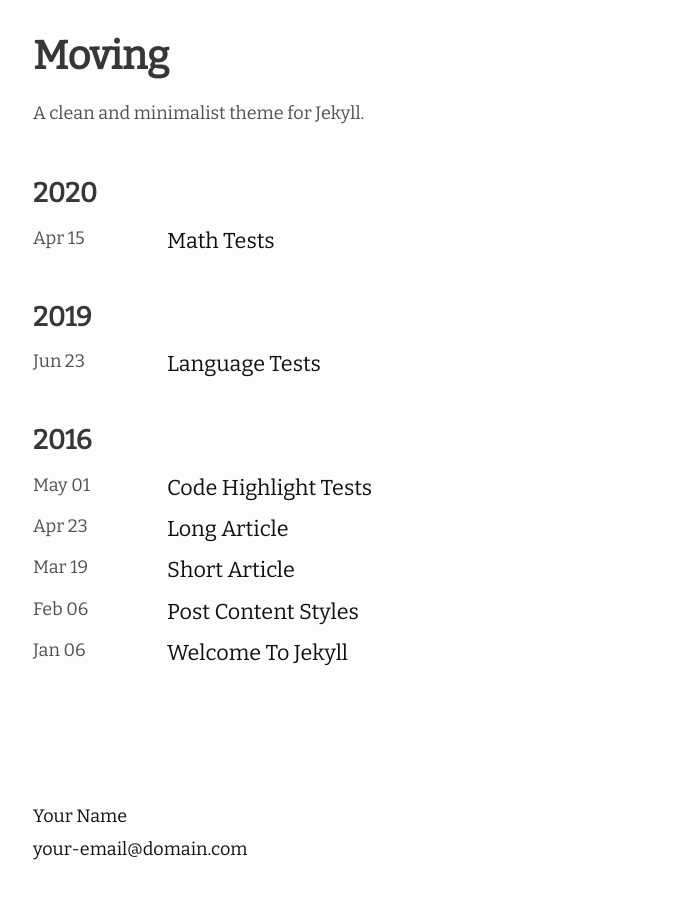
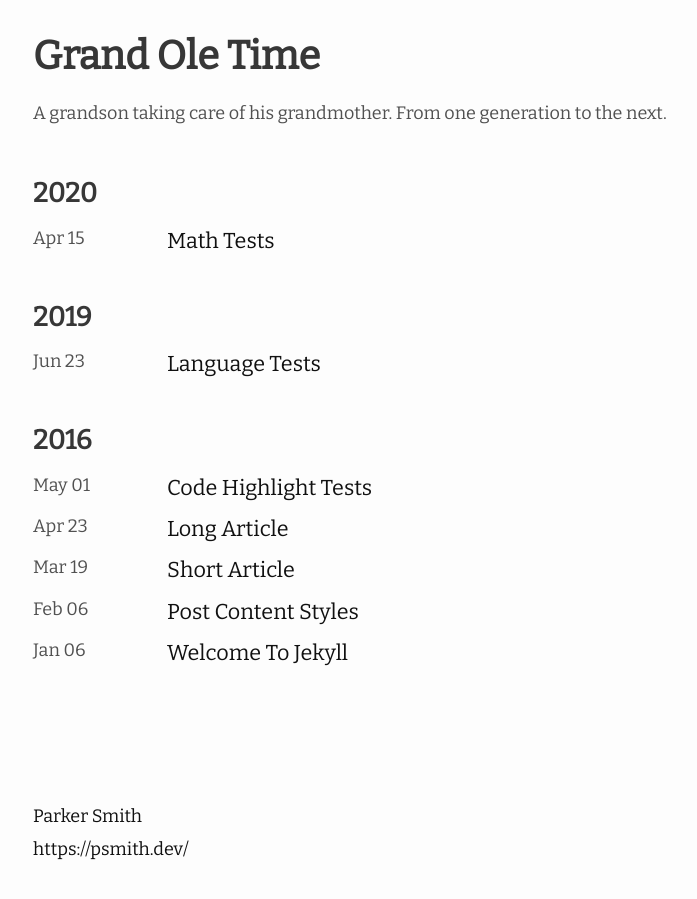
Before and after one commit to psmithdev/grandoletime, a Jekyll site: the page built from docs/index.md, in a window 1280 px wide. Shown: the whole page, without its empty margins (237-934 px from the left). Built offline with Jekyll 4.4.1, drawn with Linux system fonts in a browser that asks for light colours; nearby versions of some CDN libraries.

Commit message:
Added personal details, image of grandma and I

```diff
--- a/docs/_config.yml
+++ b/docs/_config.yml
@@ -1,16 +1,16 @@
-title: Moving # The title of the blog
-author: Your Name # Your name
-email: your-email@domain.com # your email shown in the footer
-url: https://huangyz.name/moving/ # this is your site's root address.
+title: Grand Ole Time # The title of the blog
+author: Parker Smith # Your name
+email: https://psmith.dev/ # your email shown in the footer
+url: https://www.grandoletime.com/ # this is your site's root address.
 description: > # this means to ignore newlines until "show_excerpts:"
-  A clean and minimalist theme for Jekyll.
+  A grandson taking care of his grandmother. From one generation to the next.
 favicon: "./favicon.ico" # set the favicon of the site
 show_excerpts: false # set to true to show excerpts on the homepage
 
 # Moving date format
 # refer to https://shopify.github.io/liquid/filters/date/ if you want to customize this
 moving:
-  avatar_url: "https://i.loli.net/2019/08/26/JzCLhDWPEybZr2T.jpg" # avatar in about page
+  avatar_url: "/parker_clara.jpeg" # avatar in about page
   about_you: a short description about you. # short description about you in about page
   date_format: "%b %d" # date format of posts in home page
   back_to: "Home" # In the post page, you have a back button above the title, you can custom the text by yourself.
@@ -18,13 +18,13 @@ moving:
   # generate social links in about page.
   social_links:
     # twitter:
-    github: huangyz0918
+    github: psmithdev
     rss: RSS
     # dribbble:
-    facebook: huangyz0918
+    facebook: psmitty50
     # flickr:
     # instagram:
-    linkedin: yizheng-huang
+    linkedin: parkersmith1
     # pinterest:
     # youtube:
     # youtube_channel:
--- a/hello git.txt
+++ /dev/null
@@ -1,2 +0,0 @@
-ffsfsdass
-sadfsadklsakldf
```
Also changed, not shown: docs/LICENSE.txt (deleted), docs/README.md (deleted), docs/parker_clara.jpeg (added), 1 other file.
